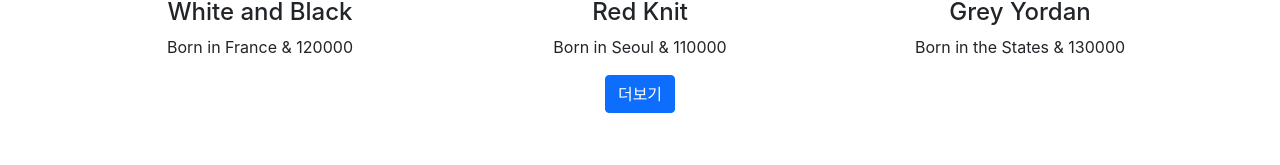
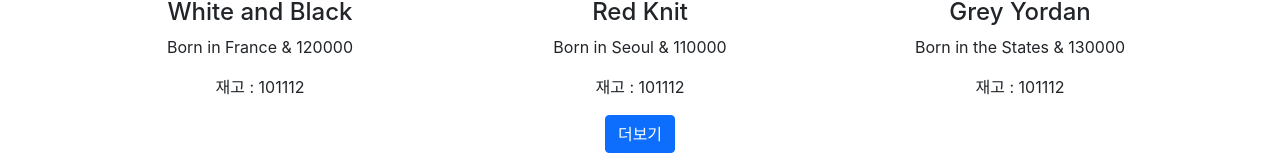
Before and after one commit to SuyeonSun/React-Shop, a React (Create React App) app: page / in a window 1280 px wide. Shown: the part 574-739 px from the top of the page. Built offline with nearby package versions, Linux system fonts and the light colour scheme.

Commit message:
context API

```diff
--- a/src/App.js
+++ b/src/App.js
@@ -1,6 +1,6 @@
 /* eslint-disable */
 import { mapToStyles } from '@popperjs/core/lib/modifiers/computeStyles';
-import React, { useState } from 'react';
+import React, { useContext, useState } from 'react';
 import { Navbar, Container, Nav, NavDropdown, } from 'react-bootstrap';
 import './App.css';
 import Data from './data.js'
@@ -8,6 +8,9 @@ import Detail from './Detail';
 import axios from 'axios';
 
 import {Link, Route, Switch} from 'react-router-dom';
+
+let stockContext = React.createContext();
+
 
 function App() {
 
@@ -56,15 +59,18 @@ function App() {
 
         {/* 상품 */}
         <div className="container">
+        <stockContext.Provider value={stock}>
           <div className="row">
             {
               shoes.map((element, i) => {
                 return (
-                  <Card shoes={shoes[i]} i={i} key={i}/>
+                  <Card shoes={shoes[i]} i={i} key={i}/> // Card 컴포넌트는 stock을 자유롭게 사용 가능
                 )
               })
             }
           </div>
+          </stockContext.Provider>
+
           {/* 더보기 버튼 */}
           <button className="btn btn-primary" onClick={()=>{
             axios.get('https://codingapple1.github.io/shop/data2.json') // 브라우저 url 창에 url 입력하면 요청하는 데이터 확인 가능
@@ -89,14 +95,24 @@ function App() {
 }
 
 function Card (props) {
+  let stock = useContext(stockContext);
   return (
       <div className="col-md-4">
           <img src={`https://codingapple1.github.io/shop/shoes`+(props.i + 1)+`.jpg`}
           width="100%" />
           <h4>{props.shoes.title}</h4>
           <p>{props.shoes.content} & {props.shoes.price}</p>
+          {/* {stock[props.i]} */}
+          <Test></Test>
       </div>
   )
 }
 
+function Test() {
+  let stock = useContext(stockContext);
+  return (
+    <p> 재고 : {stock} </p>
+  )
+}
+
 export default App;
```
